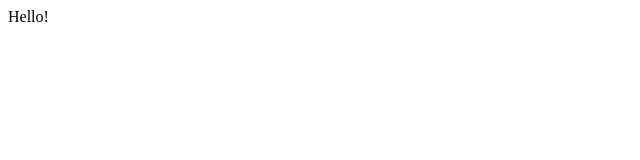
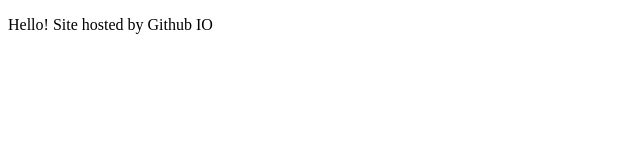
Before and after one commit to Luke-Bg/lboening.github.io, a plain HTML site: page index.html in a window 1280 px wide. Shown: the whole page, without its empty margins (0-640 px from the left). Drawn offline with Linux system fonts and the light colour scheme.

Commit message:
Improved standard HTML
Page with minor enhancement

```diff
--- a/index.html
+++ b/index.html
@@ -1,7 +1,8 @@
+<!DOCTYPE html>
 <html>
 <title>
 </title>
 <body>
-Hello!
+<p>Hello! Site hosted by Github IO</p>
 </body>
 </html>
```
